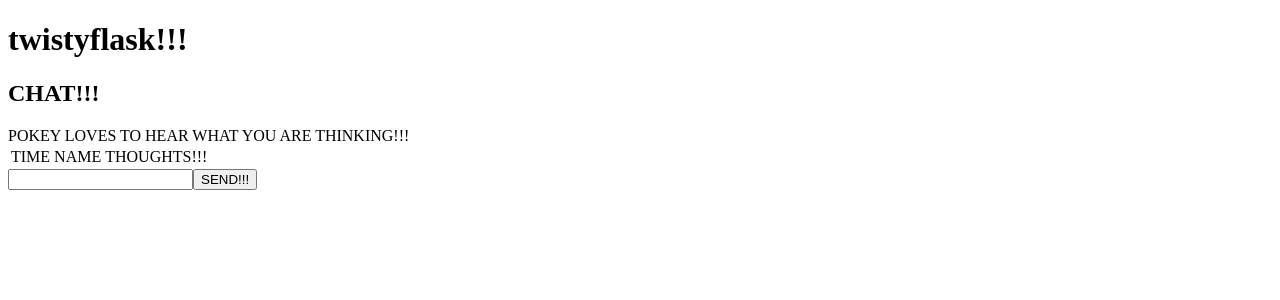
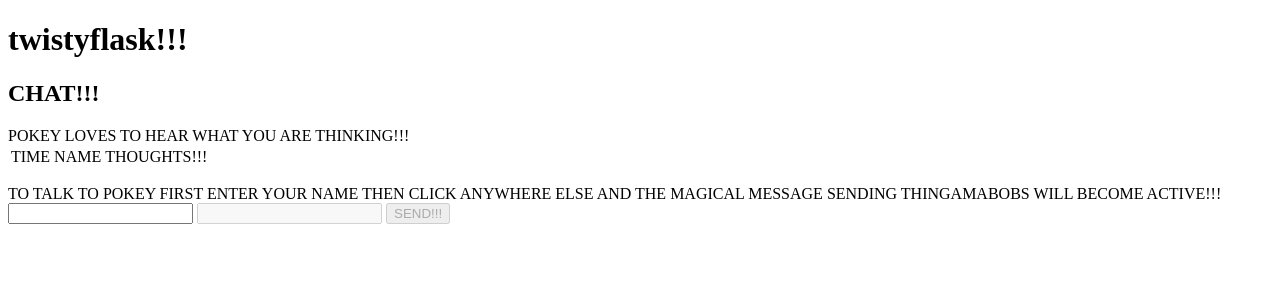
Before and after one commit to lvh/TwistedMixing, a Flask app: template twistyflask/twistyflask/templates/chat.html in a window 1280 px wide. Shown: the top 300 px of the page. Run offline with Flask 2, Linux system fonts and the light colour scheme; the template is opened without the code that fills it, so the values that code supplies are empty.

Commit message:
In chat view, add name controls, disable message sending controls by default

```diff
--- a/twistyflask/twistyflask/templates/chat.html
+++ b/twistyflask/twistyflask/templates/chat.html
@@ -23,5 +23,13 @@ POKEY LOVES TO HEAR WHAT YOU ARE THINKING!!!
   </tbody>
 </table>
 
-<input id="new-message"><button id="send-message">SEND!!!</button>
+<p>
+TO TALK TO POKEY FIRST ENTER YOUR NAME THEN CLICK ANYWHERE ELSE AND
+THE MAGICAL MESSAGE SENDING THINGAMABOBS WILL BECOME ACTIVE!!!
+</>
+
+<input id="name">
+
+<input id="new-message" disabled>
+<button id="send-message" disabled>SEND!!!</button>
 {% endblock %}
```
Also changed, not shown: twistyflask/twistyflask/test/test_views.py (+11 -3 lines).
